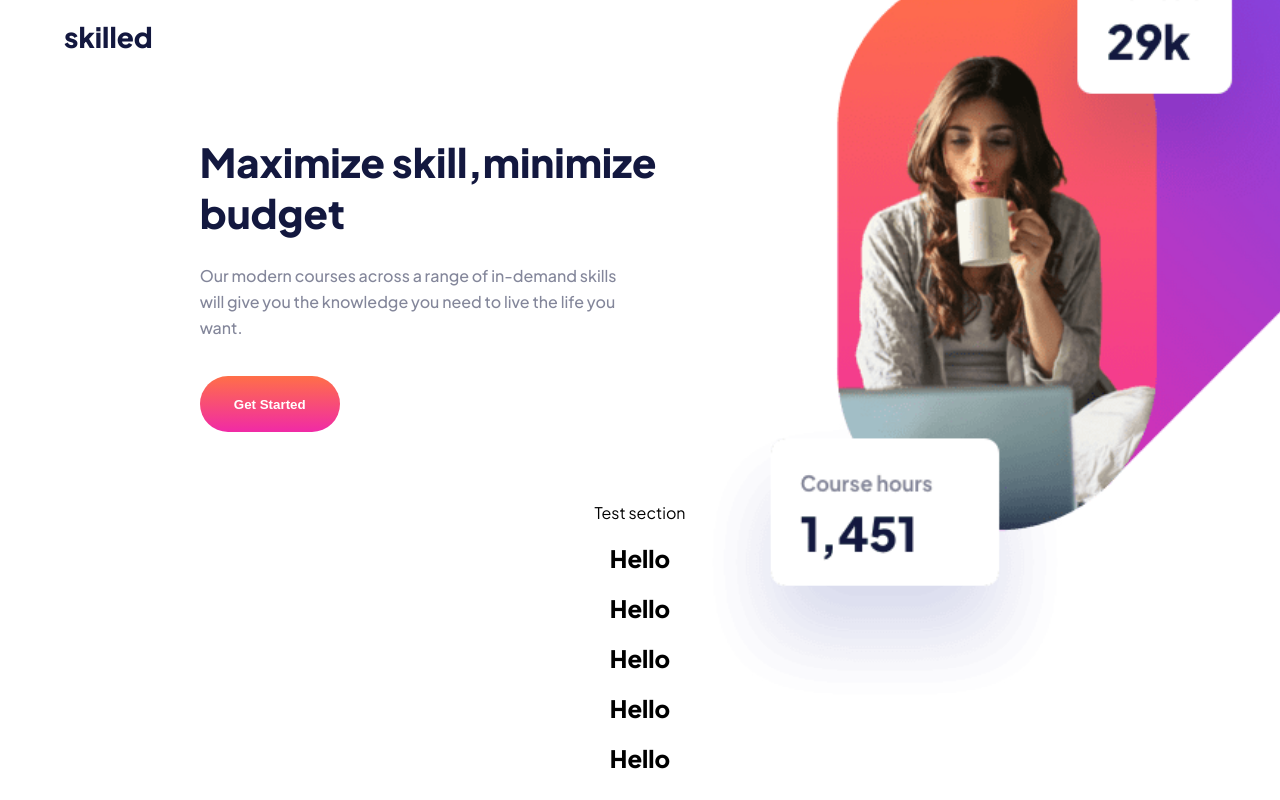
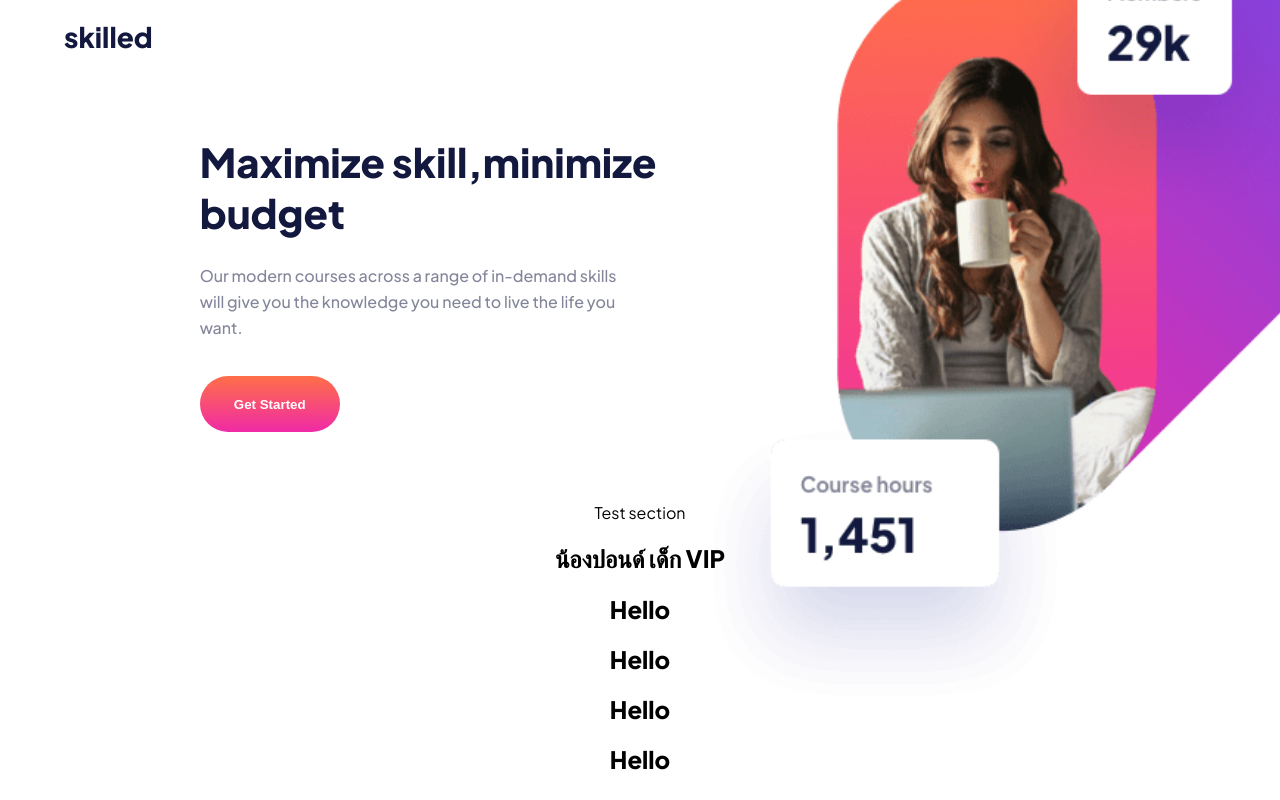
Before and after one commit to PiriyaLapa/Skilled-e-learning-landing-page, a React (Create React App) app: page / in a window 1280 px wide. Built offline with nearby package versions, Linux system fonts and the light colour scheme.

Commit message:
update to try to deploy

```diff
--- a/src/pages/LandingPage/LandingPage.tsx
+++ b/src/pages/LandingPage/LandingPage.tsx
@@ -10,7 +10,7 @@ export default class LandingPage extends Component {
         <Header />
         <Hero />
         <section>Test section
-          <h1>Hello</h1>
+          <h1>น้องปอนด์ เด็ก VIP</h1>
           <h1>Hello</h1>
           <h1>Hello</h1>
           <h1>Hello</h1>
```
